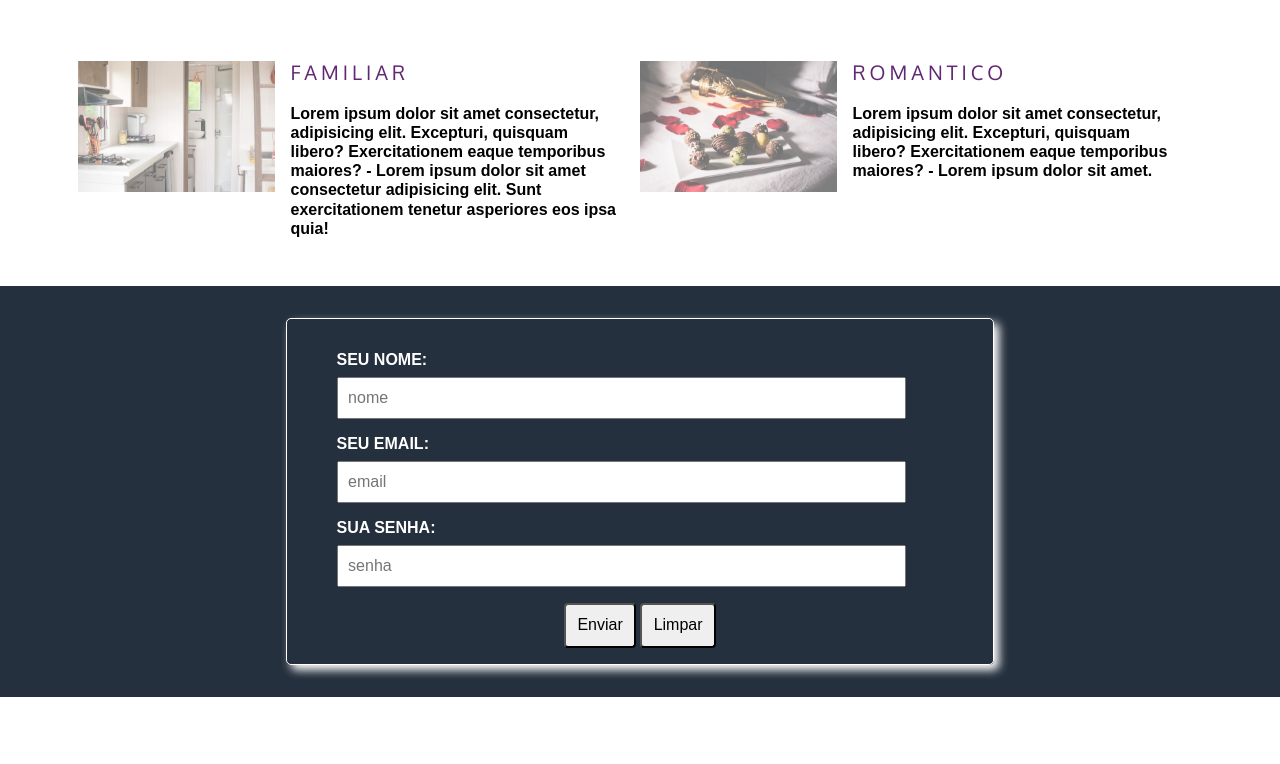
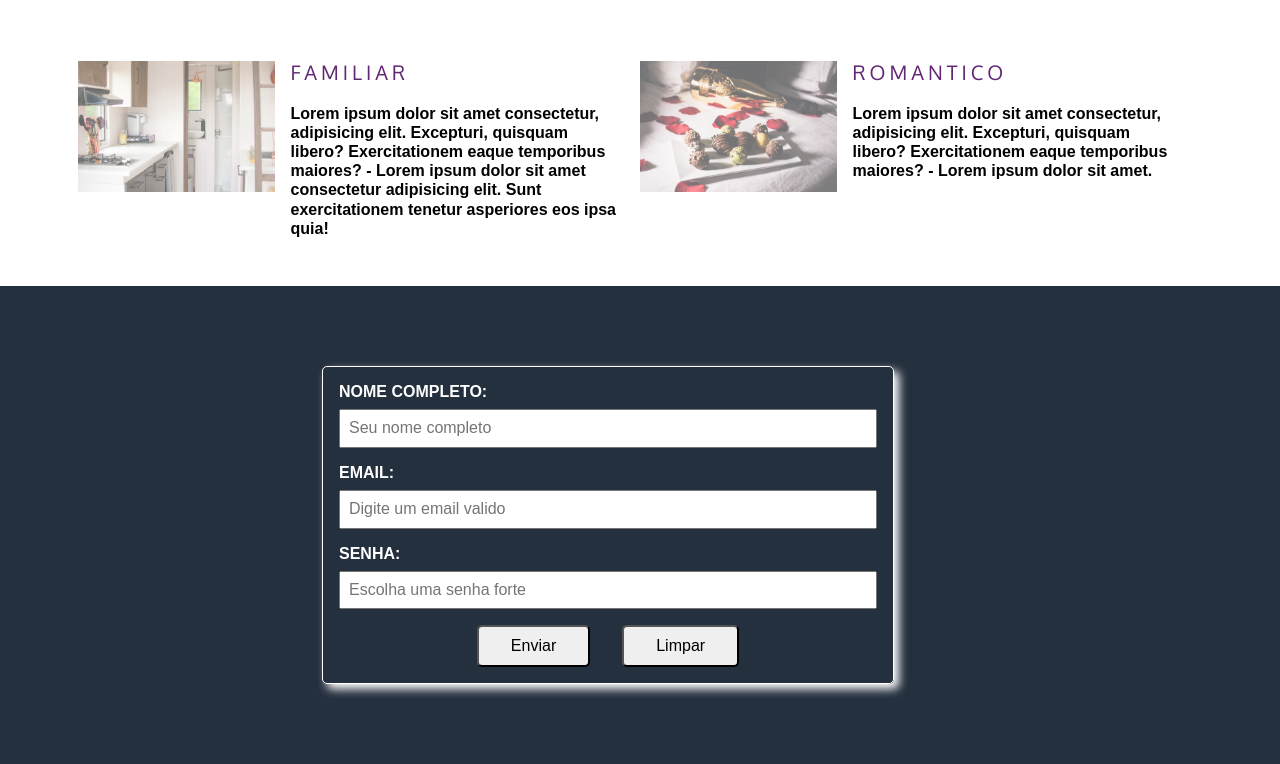
Before and after one commit to mauro-fe/Angels-Hosters, a plain HTML site: page index.html in a window 1280 px wide. Shown: the part 1418-2182 px from the top of the page. Before the commit the page ends 2115 px from the top, so only its background shows below. Drawn offline with Linux system fonts and the light colour scheme; files whose address does not match are found by name.

Commit message:
Ajustando formulario

```diff
--- a/css/style.css
+++ b/css/style.css
@@ -50,76 +50,77 @@ h4 {
 
 .footer {
   background-color: #25303e;
+  display: flex;
+  justify-content: center;
+  align-items: center;
 }
 
 .footer_contato {
-  display: flex;
-  flex-direction: column;
-  align-items: center;
-  justify-content: center;
-  padding: 2em;
+  padding: 5em 0;
   color: #fff;
-  flex: 1 1 0;
+  width: 80%;
 }
 
-.footer_contato-form {
+.footer_contato-form fieldset {
   border: 1px solid #fff;
   border-radius: 5px;
   box-shadow: 5px 5px 10px #fff;
-  padding: 1rem;
+  padding: 1em;
 }
 
-.footer_contato-form_items {
-  padding-top: 1rem;
+.footer_contato-form label {
+  text-transform: uppercase;
 }
 
-.footer_contato-form_items label {
-  text-transform: uppercase;
-  display: flex;
+.footer_contato-form input {
+  display: block;
+  box-sizing: border-box;
+  width: 100%;
+  padding: .5em;
+  margin: .5em 0 1em 0;
 }
 
-.footer_contato-form_items input {
-  margin-top: .5rem;
-  width: 25em;
-  padding: .6em;
-}
-
-.footer_contato-form_items input:focus::-webkit-input-placeholder {
+.footer_contato-form input:focus::-webkit-input-placeholder {
   opacity: 0;
 }
 
-.footer_contato-button {
-  flex: 1 1 0;
+.footer_contato-buttons {
+  display: flex;
+  gap: 2em;
+  justify-content: center;
 }
 
-.footer_contato-button input {
-  display: inline-block;
-  padding: .7em;
-  margin-top: 1rem;
-  border-radius: 4px;
+.footer_contato-buttons button {
+  padding: .6em 2em;
+  border-radius: 5px;
 }
 
-.btn input[type="reset"] {
-  margin-right: auto;
+.footer_contato-buttons button:hover {
+  background-color: hsl(214, 50%, 25%);
+  color: #fff;
 }
 
-.footer_contato-submit input {
-  padding: .6em;
+.footer_contato-form input:invalid:focus {
+  outline: 2px solid #f00;
   border-radius: 5px;
-  margin-top: 1em;
+}
+
+.footer_contato-form input:valid {
+  outline: 2px solid #fff;
+  border-radius: 5px;
 }
 
 @media screen and (min-width: 35.25em) {
+
+  .footer_contato-form {
+    width: 90%;
+  }
+
   .footer_contato-form_items input {
     width: 90%;
   }
 
-  .footer_contato-form {
-    width: 90%;
-  }
 }
-
-
 
 /* md */
 @media screen and (min-width: 48.75em) {
@@ -257,14 +258,11 @@ h4 {
   }
 
   .footer_contato-form {
-    display: flex;
-    flex-direction: column;
-    align-items: center;
-    width: 60%;
+    width: 90%;
   }
 
-  .footer_contato-form_items {
-    width: 90%;
+  .footer_contato {
+    width: 50%;
   }
 }
 
--- a/index.html
+++ b/index.html
@@ -148,22 +148,24 @@
   <footer class="footer">
     <article class="footer_contato  maxWidth">
       <form action="#" class="footer_contato-form">
-        <div class="footer_contato-form_items">
-          <label for="name">Seu nome:</label>
-          <input type="text" name="name" id="name" placeholder="nome" required autocomplete="none">
-        </div>
-        <div class="footer_contato-form_items">
-          <label for="email">Seu email:</label>
-          <input type="email" name="email" id="email" placeholder="email" required autocomplete="none">
-        </div>
-        <div class="footer_contato-form_items">
-          <label for="pass">Sua senha:</label>
-          <input type="password" name="pass" id="pass" placeholder="senha" required>
-        </div>
-        <div class="footer_contato-button btn">
-          <input type="submit" value="Enviar">
-          <input type="reset" value="Limpar">
-        </div>
+        <fieldset>
+          <label for="name">Nome completo:</label>
+          <input type="text" name="name" id="name" placeholder="Seu nome completo" required autocomplete="none"
+            minlength="5">
+
+          <label for="email">Email:</label>
+          <input type="email" name="email" id="email" placeholder="Digite um email valido" required autocomplete="none"
+            minlength="10">
+
+
+          <label for="pass">Senha:</label>
+          <input type="password" name="pass" id="pass" placeholder="Escolha uma senha forte" required minlength="8">
+
+          <div class="footer_contato-buttons">
+            <button type="submit">Enviar</button>
+            <button type="reset">Limpar</button>
+          </div>
+        </fieldset>
       </form>
     </article>
   </footer>
```
